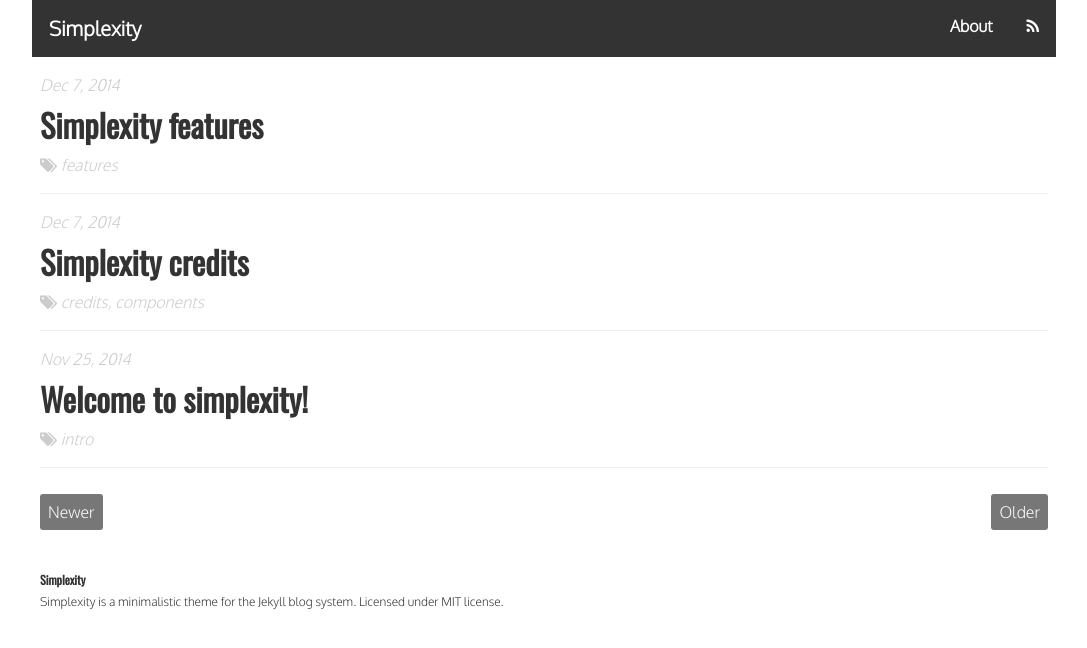
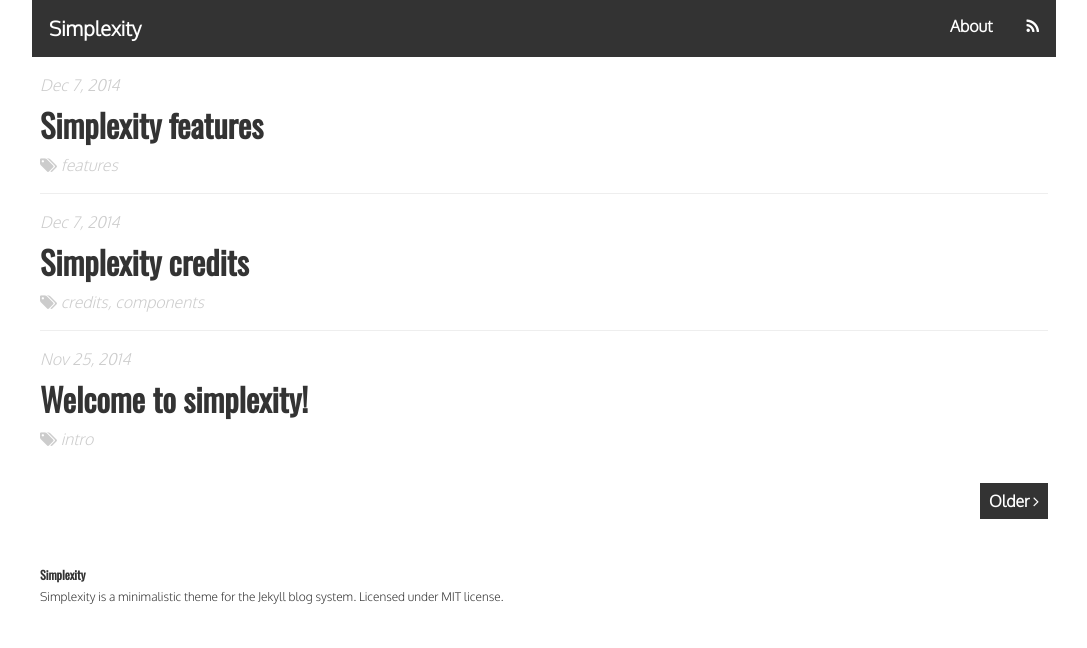
Before and after one commit to mateid/simplexity, a Jekyll site: the page built from index.html, in a window 1280 px wide. Shown: the top 648 px of the page, without its empty margins (96-1183 px from the left). Built offline with Jekyll 4.4.1, drawn with Linux system fonts in a browser that asks for light colours; nearby versions of some CDN libraries; the list of posts is cut into pages by our own code.

Commit message:
Updated navigation button styles

```diff
--- a/_includes/footer.html
+++ b/_includes/footer.html
@@ -1,6 +1,6 @@
 <footer class="px1 mt3">
     <div class="">
-        <h6>{{ site.title }}</h5>
+        <h6>{{ site.title }}</h6>
 
         <p class="h6">{{ site.description }}</p>
     </div>
--- a/_sass/_basscss.scss
+++ b/_sass/_basscss.scss
@@ -1473,6 +1473,7 @@ h1 a:hover {
 
 h2 a:hover {
   text-decoration: none;
+  background-color: #eee;
 }
 
 h3 a:hover {
@@ -1482,3 +1483,7 @@ h3 a:hover {
 .bb1-lighter-grey {
   border-bottom: 1px solid #eee;
 }
+
+.post-list li:last-child {
+  border-bottom: none;
+}
--- a/basscss/basscss.css
+++ b/basscss/basscss.css
@@ -15,10 +15,12 @@
 
 h1 a:hover {
     text-decoration: none;
+
 }
 
 h2 a:hover {
     text-decoration: none;
+    background-color: var(--lighter-gray);
 }
 
 h3 a:hover {
@@ -28,3 +30,5 @@ h3 a:hover {
 .bb1-lighter-grey {
     border-bottom: 1px solid var(--lighter-gray);
 }
+
+.post-list li:last-child { border-bottom: none; }
--- a/index.html
+++ b/index.html
@@ -3,7 +3,7 @@ layout: default
 ---
 <div class="clearfix">
 
-    <ul class="list-reset mt2">
+    <ul class="post-list list-reset mt2">
         {% for post in paginator.posts %}
         <li class="mt2 bb1-lighter-grey">
             <p class="mb0 light-gray italic">{{ post.date | date: "%b %-d, %Y" }}</p>
@@ -14,7 +14,7 @@ layout: default
 
             {% if post.tags.size > 0 %}
             <p class="light-gray italic">
-                <i class="fa fa-tags"></i> {{ post.tags || join: ' '}}
+                <i class="fa fa-tags"></i> {{ post.tags || join: ', '}}
             </p>
             {% endif %}
 
@@ -25,19 +25,15 @@ layout: default
         <div class="left">
             {% if paginator.previous_page %}
             {% if paginator.page == 2 %}
-            <a class="p1 button-gray" href="{{ site.baseurl }}/">Newer</a>
+            <a class="p1 button bg-dark-gray white" href="{{ site.baseurl }}/"><i class="fa fa-angle-left"></i> Newer</a>
             {% else %}
-            <a class="p1 button-gray" href="{{ site.baseurl }}/page{{paginator.previous_page}}/">Newer</a>
+            <a class="p1 button bg-dark-gray white" href="{{ site.baseurl }}/page{{paginator.previous_page}}/"><i class="fa fa-angle-left"></i> Newer</a>
             {% endif %}
-            {% else %}
-            <span class="p1 button-gray disabled">Newer</span>
             {% endif %}
         </div>
         <div class="right">
             {% if paginator.next_page %}
-            <a class="p1 button-gray" href="{{ site.baseurl }}/page{{paginator.next_page}}/">Older</a>
-            {% else %}
-            <span class="p1 button-gray disabled">Older</span>
+            <a class="p1 button bg-dark-gray white" href="{{ site.baseurl }}/page{{paginator.next_page}}/">Older <i class="fa fa-angle-right"></i></a>
             {% endif %}
         </div>
     </div>
```
Also changed, not shown: _layouts/default.html (+5 -8 lines), _posts/2014-12-07-simplexity-credits.md (+1 -1 lines).
